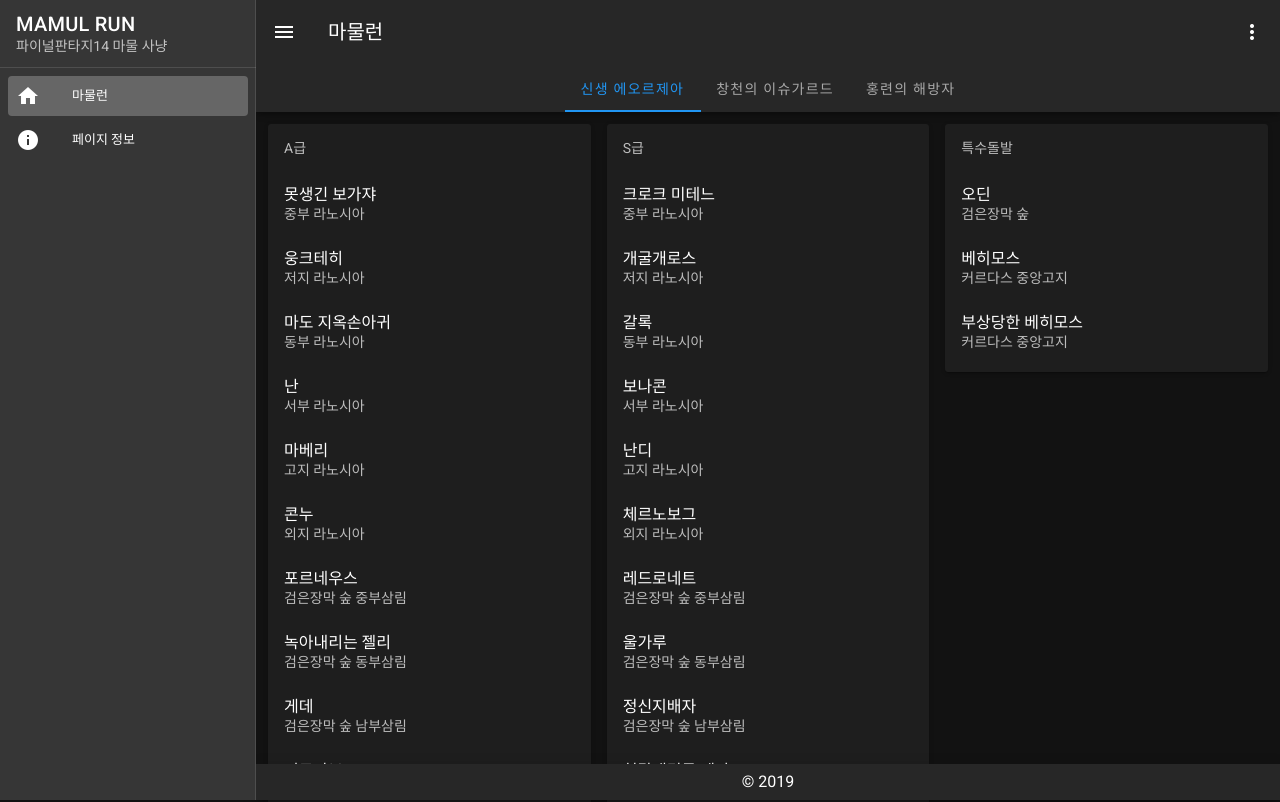
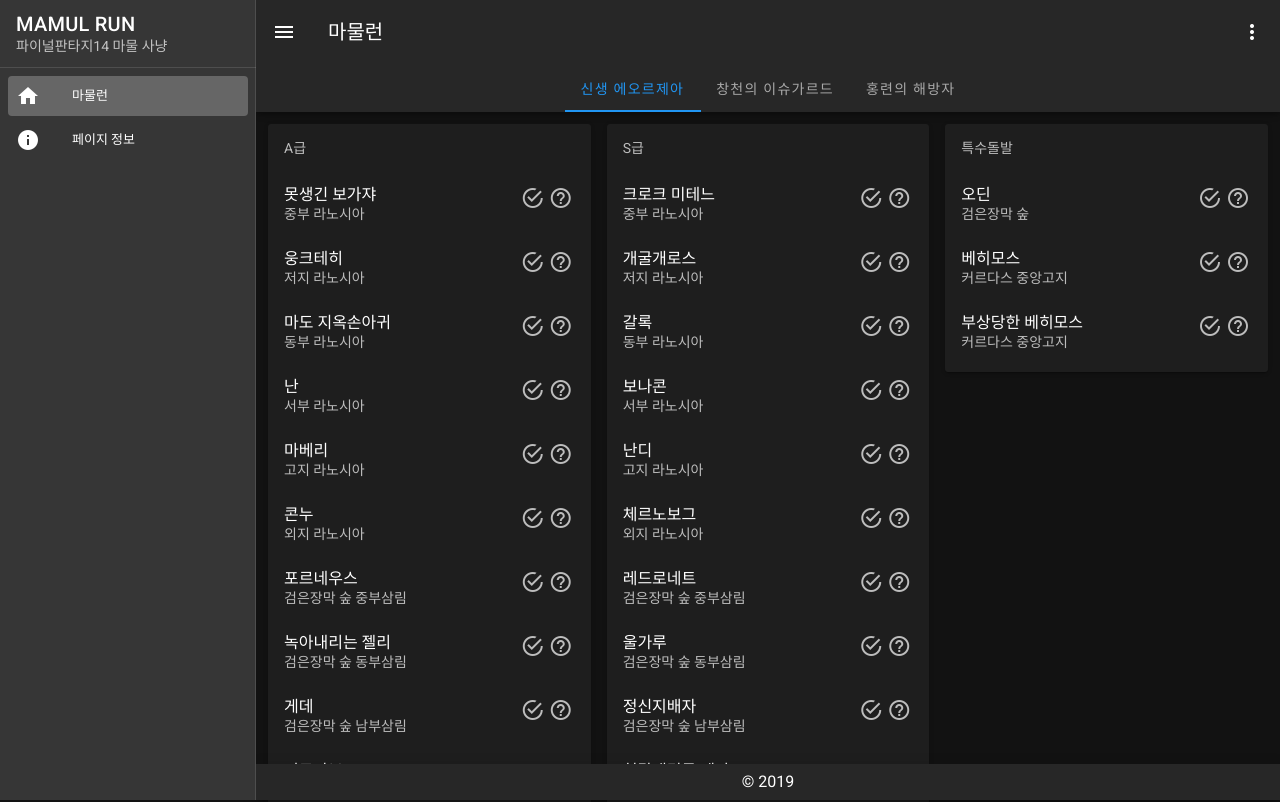
Before and after one commit to chalkpe/mamul-run, a Vue app: page / in a window 1280 px wide. Shown: the top 802 px of the page. Built offline with nearby package versions, Linux system fonts and the light colour scheme; what vue-firestore would draw is missing.

Commit message:
add buttons

```diff
--- a/src/components/MamulList.vue
+++ b/src/components/MamulList.vue
@@ -2,15 +2,39 @@
   <v-container grid-list-lg>
     <v-layout wrap>
       <v-flex lg4 v-for="r in ranks" :key="r.value">
-        <v-card><v-list two-line subheader>
+        <v-card>
+          <v-list two-line subheader>
             <v-subheader>{{ r.name }}</v-subheader>
-          <v-list-item v-for="m in getMamulByRank(r.value)" :key="m.name">
+            <v-list-item
+              link
+              v-for="m in getMamulByRank(r.value)"
+              :key="m.name"
+            >
               <v-list-item-content>
                 <v-list-item-title>{{ m.name }}</v-list-item-title>
                 <v-list-item-subtitle>{{ m.zone }}</v-list-item-subtitle>
               </v-list-item-content>
+              <v-list-item-action class="d-inline-block">
+                <v-tooltip top>
+                  <template v-slot:activator="{ on }">
+                    <v-btn icon small>
+                      <v-icon color="grey lighten-1" v-on="on">mdi-checkbox-marked-circle-outline</v-icon>
+                    </v-btn>
+                  </template>
+                  <span>토벌 보고</span>
+                </v-tooltip>
+                <v-tooltip top>
+                  <template v-slot:activator="{ on }">
+                    <v-btn icon small>
+                      <v-icon color="grey lighten-1" v-on="on">mdi-help-circle-outline</v-icon>
+                    </v-btn>
+                  </template>
+                  <span>실종 보고</span>
+                </v-tooltip>
+              </v-list-item-action>
             </v-list-item>
-        </v-list></v-card>
+          </v-list>
+        </v-card>
       </v-flex>
     </v-layout>
   </v-container>
```
Lines whose indentation alone changed are shown as unchanged.
